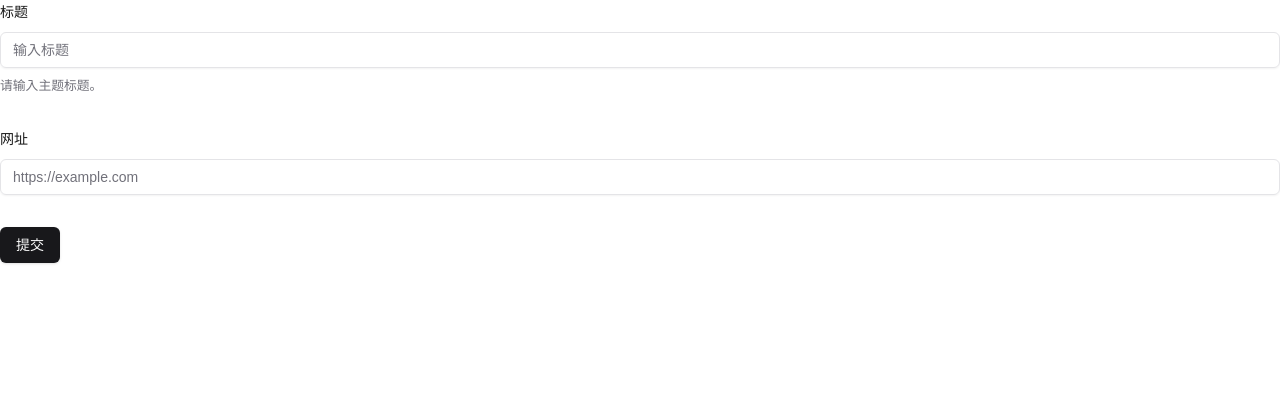
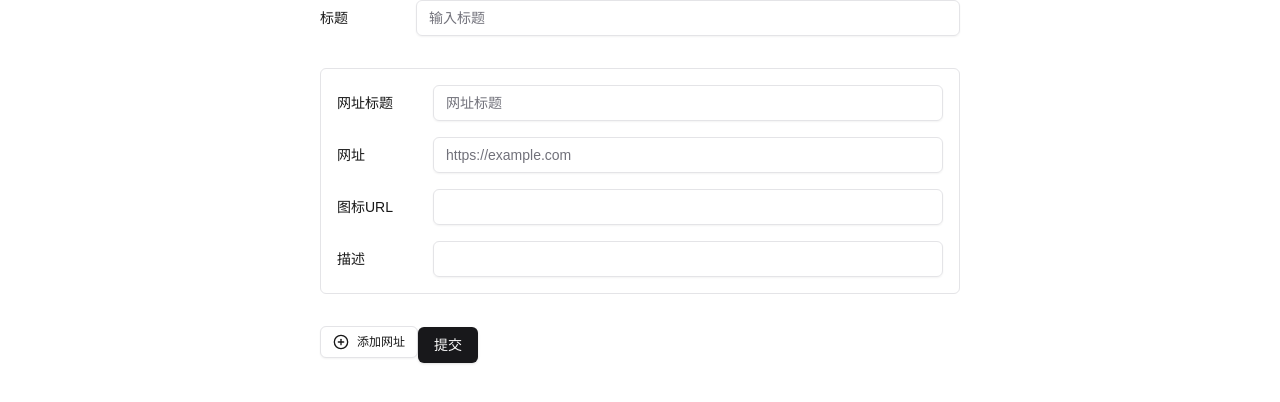
Before and after one commit to sunven/shared-bookmark, a Next.js app: page /topic in a window 1280 px wide. Shown: the top 402 px of the page. Built offline with nearby package versions, Linux system fonts and the light colour scheme.

Commit message:
feat: schema

```diff
--- a/app/topic/actions.ts
+++ b/app/topic/actions.ts
@@ -1,26 +1,13 @@
 'use server'
 
-import { toast } from '@/hooks/use-toast'
 import { z } from 'zod'
 import { createTopic as createTopic1 } from '../../lib/db'
-
-const formSchema = z.object({
-  title: z.string().min(2, {
-    message: '标题至少需要2个字符。',
-  }),
-  urls: z.string(),
-  // urls: z.array(
-  //   z.object({
-  //     value: z.string().url({ message: '请输入有效的URL。' }),
-  //   })
-  // ),
-})
+import { formSchema } from './schema'
 
 export async function createTopic(values: z.infer<typeof formSchema>) {
-  console.log('values', values)
   try {
     const validatedData = formSchema.parse(values)
-    return await createTopic1({ name: 'a', urls: [{ title: 'a', url: 'a' }] })
+    return await createTopic1(validatedData)
   } catch (error) {
     if (error instanceof z.ZodError) {
       // 返回验证错误
--- a/app/topic/components/client-form.tsx
+++ b/app/topic/components/client-form.tsx
@@ -3,37 +3,25 @@ import { z } from 'zod'
 import { Button } from '@/components/ui/button'
 import { Input } from '@/components/ui/input'
 import { Form, FormControl, FormDescription, FormField, FormItem, FormLabel, FormMessage } from '@/components/ui/form'
-import { useForm } from 'react-hook-form'
+import { useFieldArray, useForm } from 'react-hook-form'
 import { zodResolver } from '@hookform/resolvers/zod'
 import { toast } from '@/hooks/use-toast'
-
-const formSchema = z.object({
-  title: z.string().min(2, {
-    message: '标题至少需要2个字符。',
-  }),
-  urls: z.string(),
-  // urls: z.array(
-  //   z.object({
-  //     value: z.string().url({ message: '请输入有效的URL。' }),
-  //   })
-  // ),
-})
+import { PlusCircle, X } from 'lucide-react'
+import { formSchema } from '../schema'
 
 export default function ClientForm({ onSubmit }) {
   // 1. Define your form.
   const form = useForm<z.infer<typeof formSchema>>({
     resolver: zodResolver(formSchema),
-    defaultValues: {},
+    defaultValues: { urls: [{ icon: '', title: '', url: '' }] },
   })
 
-  // 2. Define a submit handler.
-  // function onSubmit(values: z.infer<typeof formSchema>) {
-  //   // Do something with the form values.
-  //   // ✅ This will be type-safe and validated.
-  //   console.log(values)
-  // }
+  const { fields, append, remove } = useFieldArray({
+    control: form.control,
+    name: 'urls',
+  })
 
-  async function onSubmit1(values: z.infer<typeof formSchema>) {
+  async function handleSubmit(values: z.infer<typeof formSchema>) {
     console.log('onSubmit1', values)
     const result = await onSubmit(values)
     toast({
@@ -43,34 +31,91 @@ export default function ClientForm({ onSubmit }) {
   }
   return (
     <Form {...form}>
-      <form onSubmit={form.handleSubmit(onSubmit1)} className="space-y-8">
+      <form onSubmit={form.handleSubmit(handleSubmit)} className="space-y-8 mx-[25%]">
         <FormField
           name="title"
           render={({ field }) => (
             <FormItem>
-              <FormLabel>标题</FormLabel>
+              <div className="flex items-center space-x-4">
+                <FormLabel className="flex-shrink-0 w-20">标题</FormLabel>
                 <FormControl>
                   <Input placeholder="输入标题" {...field} />
                 </FormControl>
-              <FormDescription>请输入主题标题。</FormDescription>
+              </div>
               <FormMessage />
             </FormItem>
           )}
         />
-
+        {fields.map((field, index) => (
+          <div key={field.id} className="space-y-4 p-4 border rounded-md">
             <FormField
-          name="urls"
+              name={`urls.${index}.title`}
               render={({ field }) => (
                 <FormItem>
-              <FormLabel>网址</FormLabel>
+                  <div className="flex items-center space-x-4">
+                    <FormLabel className="flex-shrink-0 w-20">网址标题</FormLabel>
                     <FormControl>
-                <Input placeholder="https://example.com" {...field} />
+                      <Input placeholder="网址标题" {...field} />
                     </FormControl>
+                  </div>
                   <FormMessage />
                 </FormItem>
               )}
             />
-
+            <FormField
+              name={`urls.${index}.url`}
+              render={({ field }) => (
+                <FormItem>
+                  <div className="flex items-center space-x-4">
+                    <FormLabel className="flex-shrink-0 w-20">网址</FormLabel>
+                    <FormControl>
+                      <Input placeholder="https://example.com" {...field} />
+                    </FormControl>
+                  </div>
+                  <FormMessage />
+                </FormItem>
+              )}
+            />
+            <FormField
+              name={`urls.${index}.icon`}
+              render={({ field }) => (
+                <FormItem>
+                  <div className="flex items-center space-x-4">
+                    <FormLabel className="flex-shrink-0 w-20">图标URL</FormLabel>
+                    <FormControl>
+                      <Input {...field} />
+                    </FormControl>
+                  </div>
+                  <FormMessage />
+                </FormItem>
+              )}
+            />
+            <FormField
+              name={`urls.${index}.description`}
+              render={({ field }) => (
+                <FormItem>
+                  <div className="flex items-center space-x-4">
+                    <FormLabel className="flex-shrink-0 w-20">描述</FormLabel>
+                    <FormControl>
+                      <Input {...field} />
+                    </FormControl>
+                  </div>
+                  <FormMessage />
+                </FormItem>
+              )}
+            />
+            {index > 0 && (
+              <Button type="button" variant="destructive" size="sm" onClick={() => remove(index)}>
+                <X className="h-4 w-4 mr-2" />
+                删除此网址
+              </Button>
+            )}
+          </div>
+        ))}
+        <Button type="button" variant="outline" size="sm" className="mt-2" onClick={() => append({})}>
+          <PlusCircle className="h-4 w-4 mr-2" />
+          添加网址
+        </Button>
         <Button type="submit">提交</Button>
       </form>
     </Form>
--- a/app/topic/page.tsx
+++ b/app/topic/page.tsx
@@ -5,18 +5,6 @@ import { z } from 'zod'
 import ClientForm from './components/client-form'
 // import ClientForm from './components/client-form'
 
-const formSchema = z.object({
-  title: z.string().min(2, {
-    message: '标题至少需要2个字符。',
-  }),
-  urls: z.string(),
-  // urls: z.array(
-  //   z.object({
-  //     value: z.string().url({ message: '请输入有效的URL。' }),
-  //   })
-  // ),
-})
-
 export default function TopicForm() {
   return <ClientForm onSubmit={createTopic}></ClientForm>
 }
--- /dev/null
+++ b/app/topic/schema.ts
@@ -0,0 +1,15 @@
+import { z } from 'zod'
+
+const urlSchema = z.object({
+  icon: z.string().optional(),
+  title: z.string(),
+  url: z.string().url({ message: '请输入有效的URL。' }),
+  description: z.string().optional(),
+})
+
+export const formSchema = z.object({
+  name: z.string().min(2, {
+    message: '标题至少需要2个字符。',
+  }),
+  urls: z.array(urlSchema).min(1, { message: '至少需要一个URL。' }),
+})
--- a/lib/db.ts
+++ b/lib/db.ts
@@ -161,7 +161,15 @@ export async function getAllTags() {
   return prisma.tag.findMany()
 }
 
-export async function createTopic(data: Prisma.TopicCreateInput) {
+export async function createTopic(data: {
+  name: string
+  urls: {
+    icon?: string
+    title: string
+    url: string
+    description?: string
+  }[]
+}) {
   return prisma.topic.create({
     data: {
       name: data.name,
```
Lines whose indentation alone changed are shown as unchanged.
